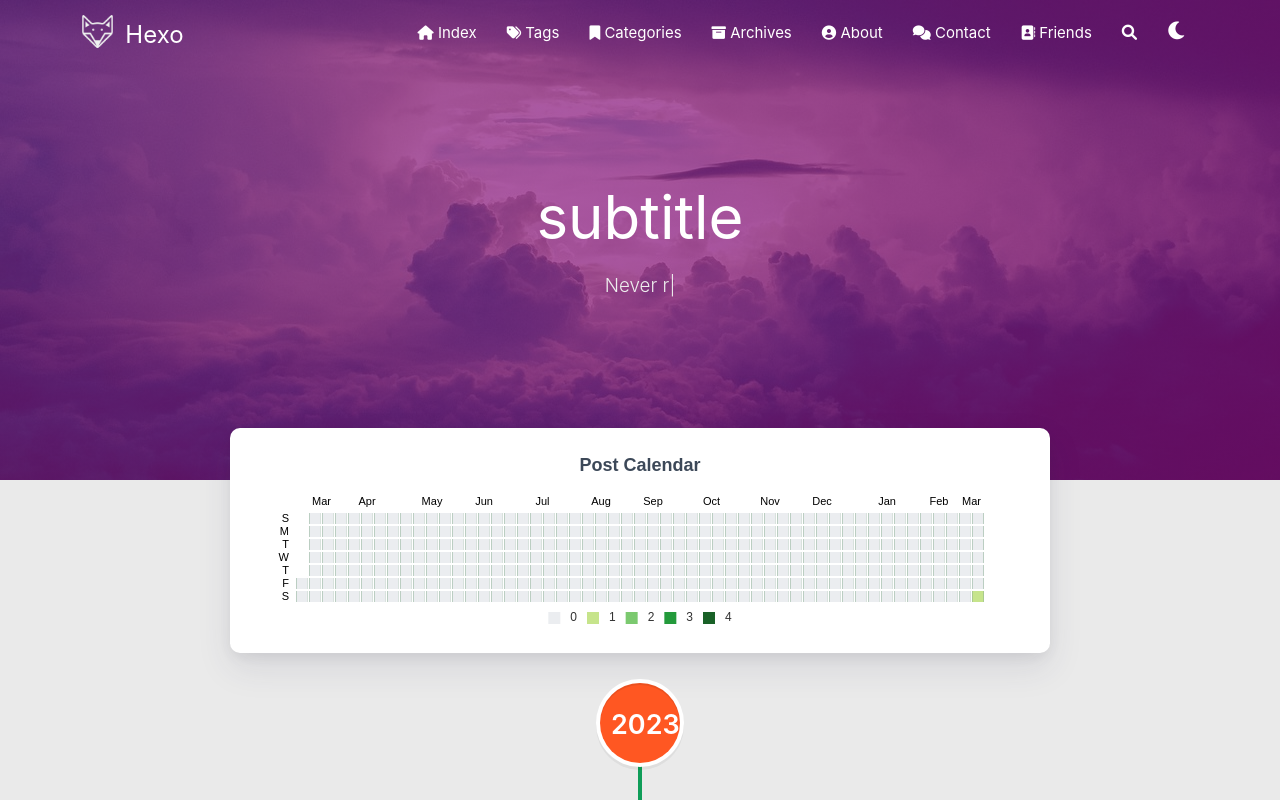
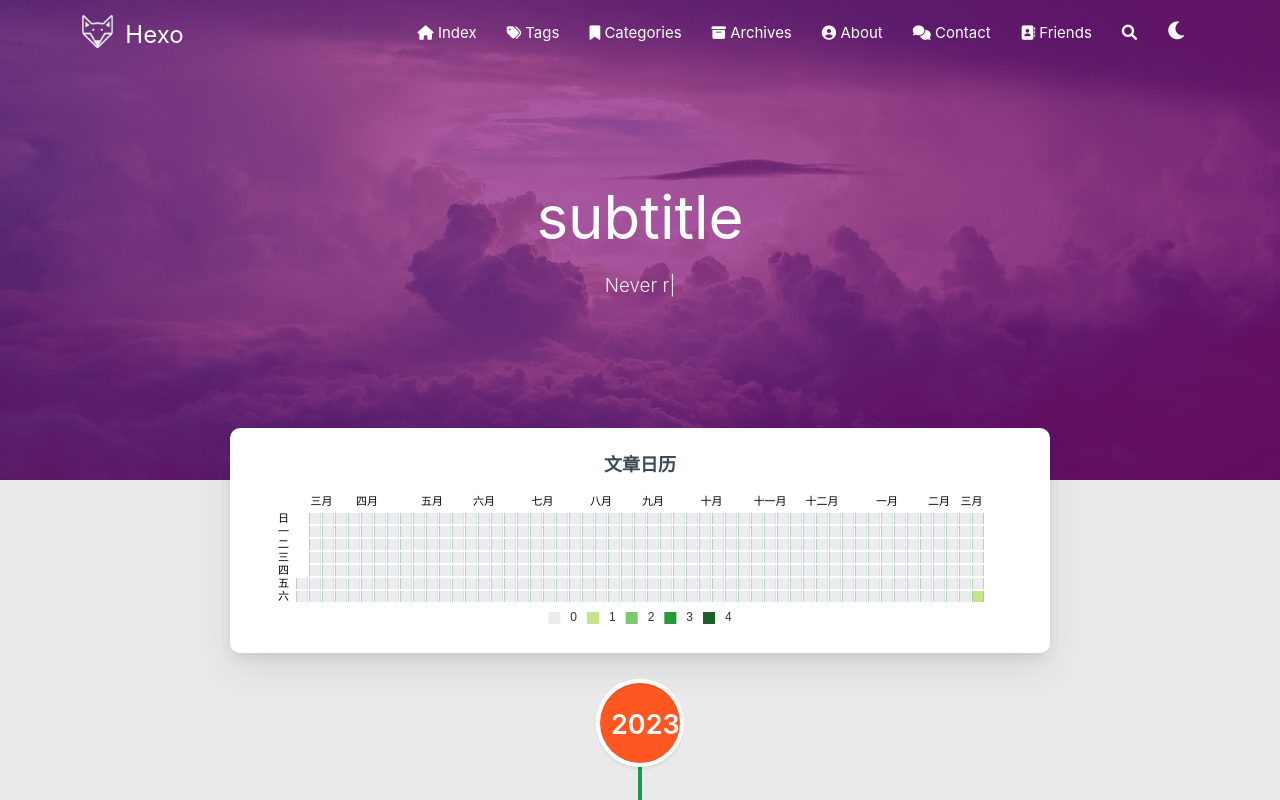
Before and after one commit to Jason-67/Jason-67.github.io, a plain HTML site: page archives/index.html in a window 1280 px wide. Shown: the top 800 px of the page. Drawn offline with Linux system fonts and the light colour scheme; some packages are replaced by stand-ins of ours; no server answers; a script that the page names is missing.

Commit message:
Site updated: 2023-03-11 01:43:53

```diff
--- a/archives/index.html
+++ b/archives/index.html
@@ -1,5 +1,5 @@
 <!DOCTYPE HTML>
-<html lang="cn">
+<html lang="zh-Cn">
 
 
 <head>
@@ -396,7 +396,7 @@
     let option = {
         title: {
             top: 0,
-            text: 'Post Calendar',
+            text: '文章日历',
             left: 'center',
             textStyle: {
                 color: '#3C4858'
@@ -443,12 +443,12 @@
                 show: false
             },
             monthLabel: {
-                nameMap: 'en',
+                nameMap: 'cn',
                 fontSize: 11
             },
             dayLabel: {
                 formatter: '{start}  1st',
-                nameMap: 'en',
+                nameMap: 'cn',
                 fontSize: 11
             }
         }],
```
Also changed, not shown: 2023/03/11/hello-world/index.html (+1 -1 lines), archives/2023/03/index.html (+4 -4 lines), archives/2023/index.html (+4 -4 lines), index.html (+1 -1 lines).
